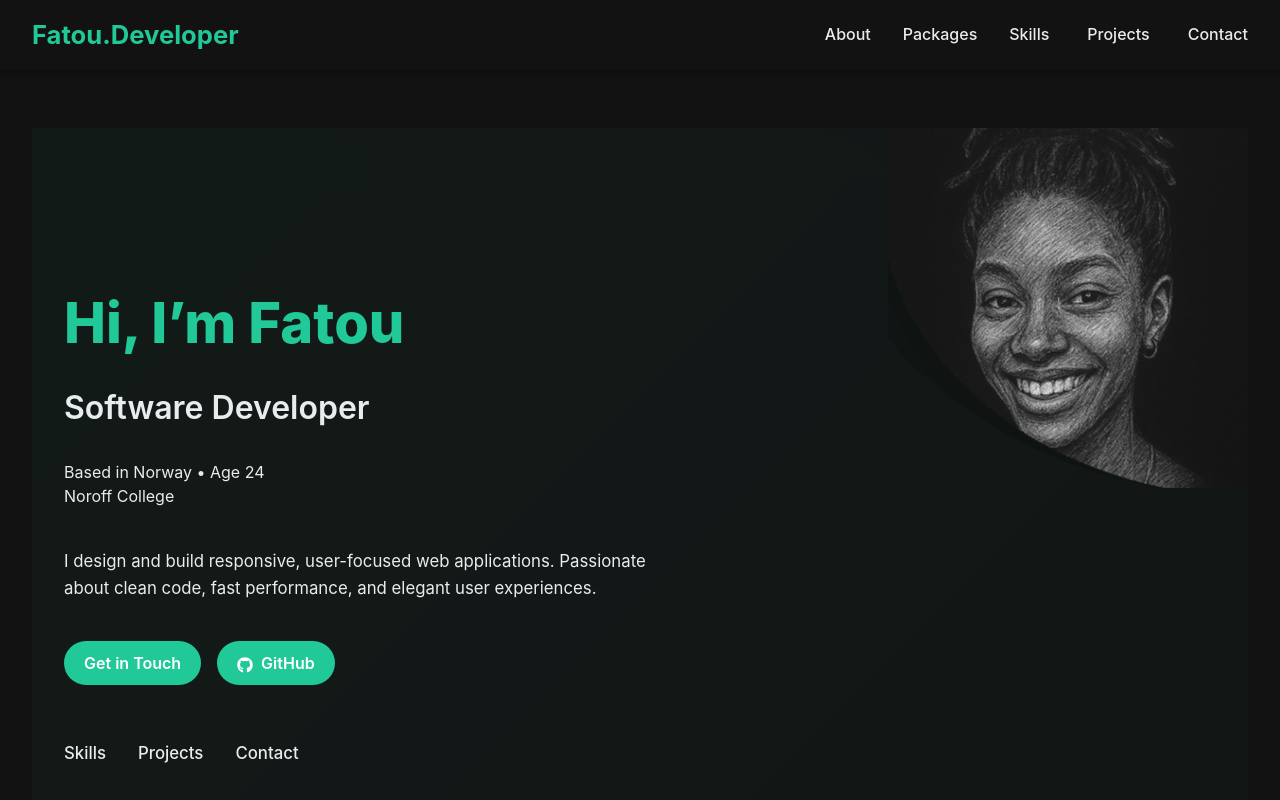
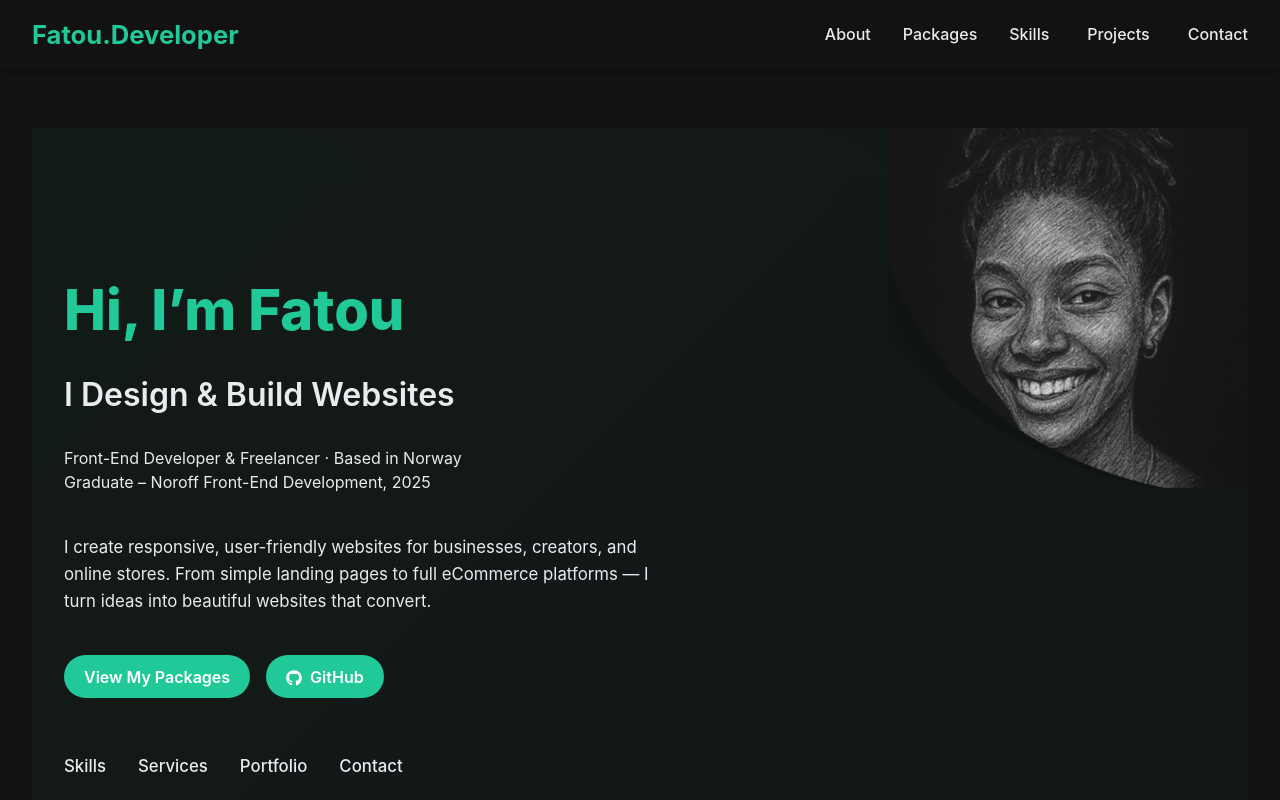
Before and after one commit to fantadiallo/Portofolio, a React (Vite) app: page / in a window 1280 px wide. Shown: the top 800 px of the page. Built offline with nearby package versions, Linux system fonts and the light colour scheme.

Commit message:
Update Hero text to reflect freelance services

```diff
--- a/src/components/Hero/HeroBanner.jsx
+++ b/src/components/Hero/HeroBanner.jsx
@@ -10,21 +10,22 @@ export default function Hero() {
       <div className={styles.contentWrapper}>
         <div className={styles.textBox}>
           <h1 className={styles.heading}>Hi, I’m Fatou</h1>
-          <h2 className={styles.title}>Software Developer</h2>
+          <h2 className={styles.title}>I Design & Build Websites</h2>
+
           <p className={styles.subheading}>
-            Based in Norway • Age 24
+            Front-End Developer & Freelancer · Based in Norway
             <br />
-            Noroff College
+            Graduate – Noroff Front-End Development, 2025
           </p>
+
           <p className={styles.description}>
-            I design and build responsive, user-focused web applications.
-            Passionate about clean code, fast performance, and elegant user
-            experiences.
+            I create responsive, user-friendly websites for businesses, creators, and online stores.
+            From simple landing pages to full eCommerce platforms — I turn ideas into beautiful websites that convert.
           </p>
 
           <div className={styles.ctaGroup}>
-            <a href="#contact" className={styles.cta}>
-              Get in Touch
+            <a href="#packages" className={styles.cta}>
+              View My Packages
             </a>
             <a
               href="https://github.com/fantadiallo"
@@ -39,7 +40,8 @@ export default function Hero() {
 
           <div className={styles.links}>
             <a href="#skills">Skills</a>
-            <a href="#project1">Projects</a>
+            <a href="#packages">Services</a>
+            <a href="#project1">Portfolio</a>
             <a href="#contact">Contact</a>
           </div>
         </div>
```
